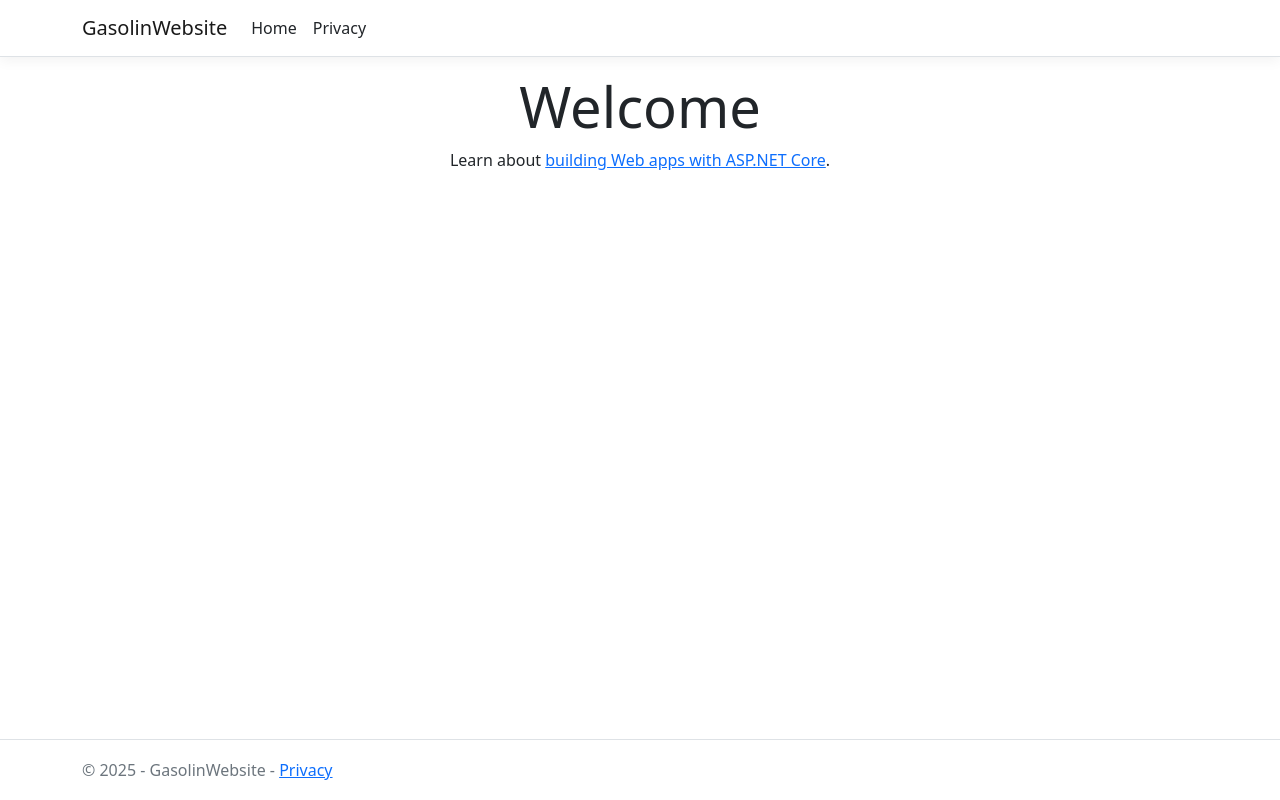
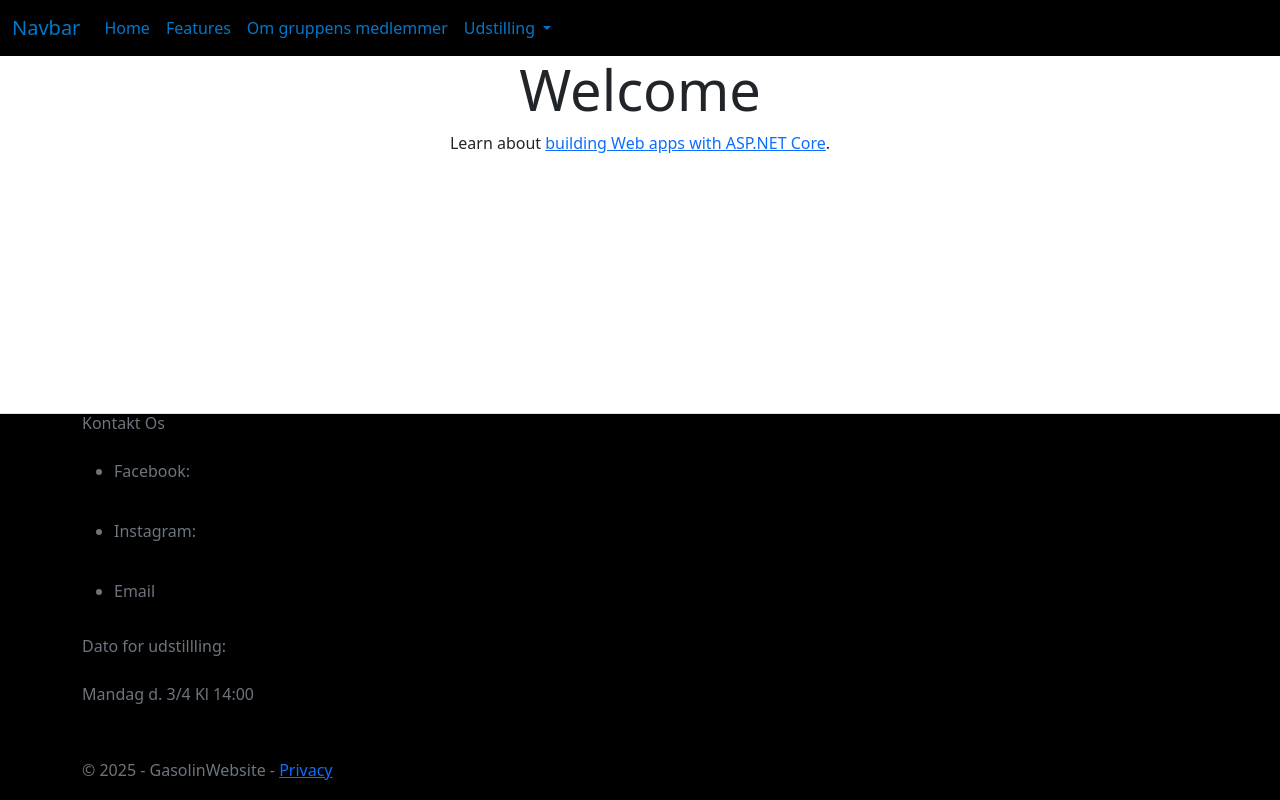
Before and after one commit to Andershgras/GasolinWebsite, an ASP.NET Core app: page / in a window 1280 px wide. Run offline with ASP.NET Core 8, Linux system fonts and the light colour scheme; style sheets or scripts are compiled from the project's sources.

Commit message:
Changes to nac and footer

```diff
--- a/GasolinWebsite/Pages/Shared/_Layout.cshtml
+++ b/GasolinWebsite/Pages/Shared/_Layout.cshtml
@@ -10,20 +10,34 @@
 </head>
 <body>
     <header>
-        <nav class="navbar navbar-expand-sm navbar-toggleable-sm navbar-light bg-white border-bottom box-shadow mb-3">
-            <div class="container">
-                <a class="navbar-brand" asp-area="" asp-page="/Index">GasolinWebsite</a>
-                <button class="navbar-toggler" type="button" data-bs-toggle="collapse" data-bs-target=".navbar-collapse" aria-controls="navbarSupportedContent"
-                        aria-expanded="false" aria-label="Toggle navigation">
-                    <span class="navbar-toggler-icon"></span>
+        <!-- Navigations baren-->
+        <nav class="navbar navbar-expand-lg bg-black">
+            <div class="container-fluid">
+                <a class="navbar-brand" href="#">Navbar</a>
+                <button class="navbar-toggler" type="button" data-bs-toggle="collapse" data-bs-target="#navbarNavDropdown" aria-controls="navbarNavDropdown" aria-expanded="false" aria-label="Toggle navigation">
+                    <!-- her kan et icon indsættes-->
+                    <span class="navbar-toggler-icon"> Icon</span>
                 </button>
-                <div class="navbar-collapse collapse d-sm-inline-flex justify-content-between">
-                    <ul class="navbar-nav flex-grow-1">
+                <div class="collapse navbar-collapse" id="navbarNavDropdown">
+                    <ul class="navbar-nav">
                         <li class="nav-item">
-                            <a class="nav-link text-dark" asp-area="" asp-page="/Index">Home</a>
+                            <a class="nav-link active" aria-current="page" href="#">Home</a>
                         </li>
                         <li class="nav-item">
-                            <a class="nav-link text-dark" asp-area="" asp-page="/Privacy">Privacy</a>
+                            <a class="nav-link" href="#">Features</a>
+                        </li>
+                        <li class="nav-item">
+                            <a class="nav-link" href="#">Om gruppens medlemmer</a>
+                        </li>
+                        <li class="nav-item dropdown">
+                            <a class="nav-link dropdown-toggle" href="#" role="button" data-bs-toggle="dropdown" aria-expanded="false">
+                                Udstilling
+                            </a>
+                            <ul class="dropdown-menu">
+                                <li><a class="dropdown-item" href="#">Action</a></li>
+                                <li><a class="dropdown-item" href="#">Another action</a></li>
+                                <li><a class="dropdown-item" href="#">Something else here</a></li>
+                            </ul>
                         </li>
                     </ul>
                 </div>
@@ -36,8 +50,20 @@
         </main>
     </div>
 
-    <footer class="border-top footer text-muted">
+    <footer class="border-top footer text-muted bg-black align-content-lg-end">
+        <div class="container align-bottom">
+            <h6>Kontakt Os</h6>
+            <ul>
+                <li>Facebook: </li>
+                <li>Instagram: </li>
+                <li>Email</li>
+            </ul>
+        </div>
         <div class="container">
+            <h6>Dato for udstillling:</h6>
+            <p>
+                Mandag d. 3/4 Kl 14:00
+            </p>
             &copy; 2025 - GasolinWebsite - <a asp-area="" asp-page="/Privacy">Privacy</a>
         </div>
     </footer>
```
